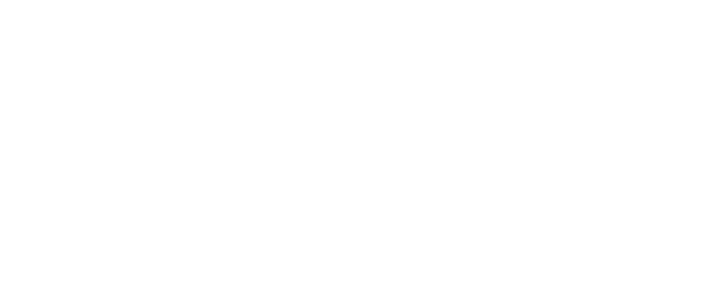
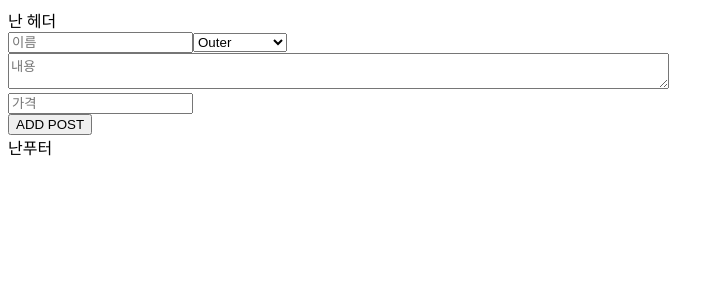
Before and after one commit to sansangear-clone-gr4/sansan-front, a React (Create React App) app: page /posting in a window 1280 px wide. Shown: the top 300 px of the page, without its empty margins (0-724 px from the left). Built offline with nearby package versions, Linux system fonts and the light colour scheme.

Commit message:
산산기어 초안

```diff
--- a/package.json
+++ b/package.json
@@ -3,9 +3,11 @@
   "version": "0.1.0",
   "private": true,
   "dependencies": {
+    "@reduxjs/toolkit": "^1.9.1",
     "@testing-library/jest-dom": "^5.14.1",
     "@testing-library/react": "^13.0.0",
     "@testing-library/user-event": "^13.2.1",
+    "axios": "^1.2.1",
     "json-server": "^0.17.1",
     "react": "^18.2.0",
     "react-dom": "^18.2.0",
--- a/src/components/Form/Form.jsx
+++ b/src/components/Form/Form.jsx
@@ -1,5 +1,71 @@
+import { useState } from "react";
+import { useDispatch } from "react-redux";
+
 function Form() {
-  return <div>난 작성컴포넌트</div>;
+  const [post, setPost] = useState({
+    title: "",
+    content: "",
+    imageFile: "",
+    price: "",
+    category: "",
+  });
+
+  // const dispatch = useDispatch();
+  console.log(post);
+  const OnSubmitHandler = () => {};
+
+  return (
+    <form onSubmit={OnSubmitHandler}>
+      <div>
+        <input
+          type="text"
+          placeholder="이름"
+          minLength="2"
+          onChange={(e) => {
+            const { value } = e.target;
+            setPost({ ...post, title: value });
+          }}
+        />
+        <select
+          name="category"
+          placeholder="카테고리"
+          onChange={(e) => {
+            const { value } = e.target;
+            setPost({ ...post, category: value });
+          }}
+        >
+          <option value="outer">Outer</option>
+          <option value="top">Top</option>
+          <option value="bottom">Bottom</option>
+          <option value="accessories">Accessories</option>
+        </select>
+      </div>
+      <div>
+        <textarea
+          row="50"
+          cols="80"
+          type="text"
+          id="content"
+          placeholder="내용"
+          onChange={(e) => {
+            const { value } = e.target;
+            setPost({ ...post, content: value });
+          }}
+        />
+      </div>
+      <div>
+        <input
+          type="text"
+          placeholder="가격"
+          onChange={(e) => {
+            const { value } = e.target;
+            setPost({ ...post, price: value });
+          }}
+        />
+      </div>
+      <button type="submit">ADD POST</button>
+    </form>
+  );
 }
 
 export default Form;
--- a/src/components/Header/Header.jsx
+++ b/src/components/Header/Header.jsx
@@ -1,5 +1,5 @@
 function Header() {
-  <return>난 헤더</return>;
+  return <div>난 헤더</div>;
 }
 
 export default Header;
--- a/src/index.js
+++ b/src/index.js
@@ -2,15 +2,10 @@
 import ReactDOM from "react-dom/client";
 import App from "./App";
 import { Provider } from "react-redux";
-import store from "./redux/config/configStore";
-import Main from "./pages/Main";
+// import store from "./redux/config/configStore";
 
 const root = ReactDOM.createRoot(document.getElementById("root"));
-root.render(
-  <Provider store={store}>
-    <App />
-  </Provider>
-);
+root.render(<App />);
 
 // main(최종) ->
 
--- a/src/shared/Router.jsx
+++ b/src/shared/Router.jsx
@@ -2,20 +2,19 @@
 import Detail from "../pages/Detail";
 import EditPost from "../pages/EditPost";
 import FAQ from "../pages/FAQ";
-import LogIn from "../pages/Login";
+import LogIn from "../pages/LogIn";
 import Main from "../pages/Main";
 import Posting from "../pages/Posting";
 import Shop from "../pages/Shop";
 import SignUp from "../pages/SignUp";
 
 function Router() {
-  const Router = () => {
   return (
     <BrowserRouter>
       <Routes>
         <Route path="/" element={<Main />} />
         <Route path="/login" element={<LogIn />} />
-          <Route path="/singup" element={<SignUp />} />
+        <Route path="/signup" element={<SignUp />} />
         <Route path="/shop" element={<Shop />} />
         {/* </Routes><Route path="/shop/:category" element={</>}/> */}
         <Route path="/FAQ" element={<FAQ />} />
@@ -25,7 +24,6 @@
       </Routes>
     </BrowserRouter>
   );
-  };
 }
 
 export default Router;
```
Also changed, not shown: src/redux/modules/postSlice.js (added), 1 other file (tests, documents, lock files or other folders). Lines whose indentation alone changed are shown as unchanged.
